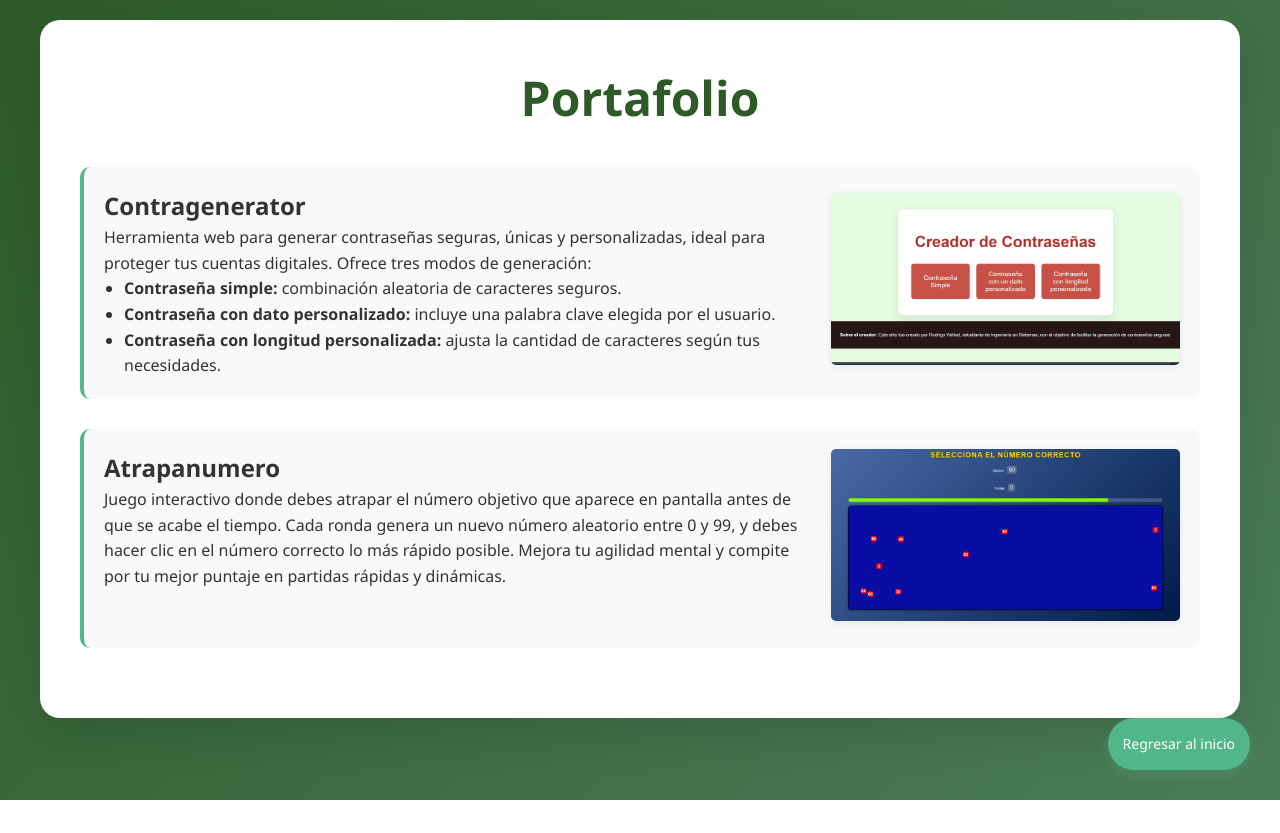
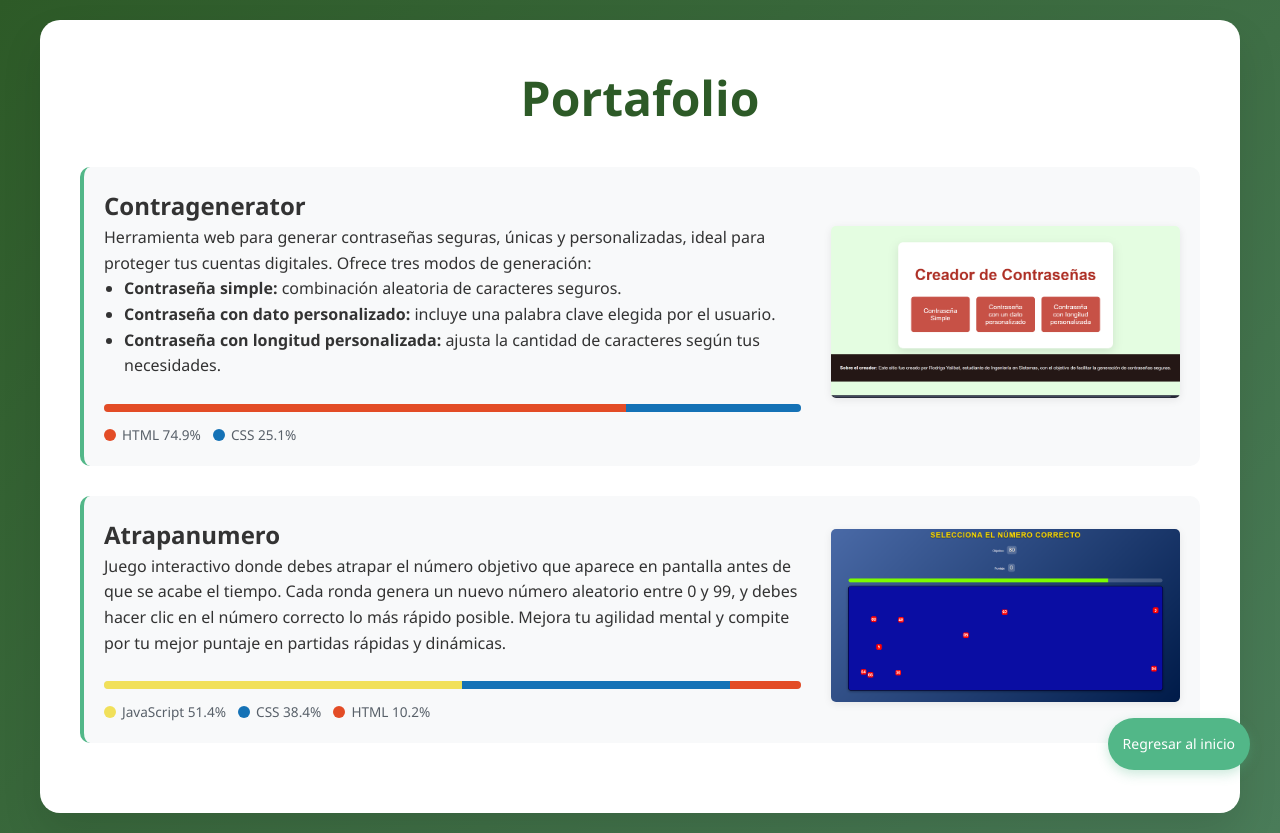
Before and after one commit to Rod-Rod-Rod/Rod-Rod-Rod, a plain HTML site: page portafolio.html in a window 1280 px wide. Before the commit the page ends 800 px from the top, so only its background shows below. Drawn offline with Linux system fonts and the light colour scheme.

Commit message:
Updates del portafolio

```diff
--- a/portafolio.css
+++ b/portafolio.css
@@ -109,6 +109,83 @@ body {
     transform: scale(1.03);
 }
 
+/* Barra de lenguajes - CORREGIDA */
+.languages-bar {
+    margin-top: 25px;
+    width: 100%;
+}
+
+.languages-main-bar {
+    height: 8px;
+    background: #e1e4e8;
+    border-radius: 6px;
+    overflow: hidden;
+    display: flex;
+    margin-bottom: 12px;
+    width: 100%;
+    position: relative;
+}
+
+.language-segment {
+    height: 100%;
+    width: 0%;
+    transition: width 1.5s ease-in-out;
+    transition-delay: 0.5s;
+}
+
+/* Inicializar las barras con width 0 por defecto */
+.language-segment:not(.animated) {
+    width: 0% !important;
+}
+
+.language-segment.html-segment {
+    background: #e34c26;
+}
+
+.language-segment.css-segment {
+    background: #1572b6;
+}
+
+.language-segment.js-segment {
+    background: #f1e05a;
+}
+
+.languages-labels {
+    display: flex;
+    flex-wrap: wrap;
+    gap: 12px;
+    font-size: 0.85em;
+}
+
+.language-label {
+    display: flex;
+    align-items: center;
+    gap: 6px;
+}
+
+.language-dot {
+    width: 12px;
+    height: 12px;
+    border-radius: 50%;
+}
+
+.language-dot.html-dot {
+    background: #e34c26;
+}
+
+.language-dot.css-dot {
+    background: #1572b6;
+}
+
+.language-dot.js-dot {
+    background: #f1e05a;
+}
+
+.language-text {
+    color: #586069;
+    font-weight: 500;
+}
+
 /* Botón de regreso */
 .return {
     position: fixed;
@@ -176,6 +253,15 @@ body {
         right: 20px;
         padding: 12px;
     }
+
+    .languages-bar {
+        margin-top: 20px;
+    }
+
+    .languages-labels {
+        gap: 8px;
+        font-size: 0.8em;
+    }
 }
 
 @media (max-width: 767px) {
@@ -202,6 +288,20 @@ body {
         padding: 12px;
         font-size: 13px;
     }
+
+    .languages-bar {
+        margin-top: 15px;
+    }
+
+    .languages-labels {
+        gap: 6px;
+        font-size: 0.75em;
+    }
+
+    .language-dot {
+        width: 10px;
+        height: 10px;
+    }
 }
 
 @media (max-width: 480px) {
--- a/portafolio.html
+++ b/portafolio.html
@@ -25,6 +25,22 @@
                             <li><b>Contraseña con dato personalizado:</b> incluye una palabra clave elegida por el usuario.</li>
                             <li><b>Contraseña con longitud personalizada:</b> ajusta la cantidad de caracteres según tus necesidades.</li>
                         </ul>
+                        <div class="languages-bar">
+                            <div class="languages-main-bar">
+                                <div class="language-segment html-segment" data-percentage="74.9"></div>
+                                <div class="language-segment css-segment" data-percentage="25.1"></div>
+                            </div>
+                            <div class="languages-labels">
+                                <div class="language-label">
+                                    <div class="language-dot html-dot"></div>
+                                    <span class="language-text">HTML 74.9%</span>
+                                </div>
+                                <div class="language-label">
+                                    <div class="language-dot css-dot"></div>
+                                    <span class="language-text">CSS 25.1%</span>
+                                </div>
+                            </div>
+                        </div>
                     </div>
                     <div class="right-column">
                         <a href="https://rod-rod-rod.github.io/contragenerator/index.html" target="_blank">
@@ -44,6 +60,27 @@
                             0 y 99, y debes hacer clic en el número correcto lo más rápido posible. Mejora tu
                             agilidad mental y compite por tu mejor puntaje en partidas rápidas y dinámicas.
                         </p>
+                        <div class="languages-bar">
+                            <div class="languages-main-bar">
+                                <div class="language-segment js-segment" data-percentage="51.4"></div>
+                                <div class="language-segment css-segment" data-percentage="38.4"></div>
+                                <div class="language-segment html-segment" data-percentage="10.2"></div>
+                            </div>
+                            <div class="languages-labels">
+                                <div class="language-label">
+                                    <div class="language-dot js-dot"></div>
+                                    <span class="language-text">JavaScript 51.4%</span>
+                                </div>
+                                <div class="language-label">
+                                    <div class="language-dot css-dot"></div>
+                                    <span class="language-text">CSS 38.4%</span>
+                                </div>
+                                <div class="language-label">
+                                    <div class="language-dot html-dot"></div>
+                                    <span class="language-text">HTML 10.2%</span>
+                                </div>
+                            </div>
+                        </div>
                     </div>
                     <div class="right-column">
                         <a href="https://rod-rod-rod.github.io/atrapanumero/" target="_blank">
--- a/portafolio.js
+++ b/portafolio.js
@@ -1,6 +1,7 @@
 // Actualizar indicador de dispositivo
 function updateDeviceIndicator() {
     const indicator = document.getElementById('deviceIndicator');
+    if (indicator) {
         if (window.innerWidth < 480) {
             indicator.textContent = 'Móvil Pequeño';
         } else if (window.innerWidth < 768) {
@@ -11,17 +12,65 @@ function updateDeviceIndicator() {
             indicator.textContent = 'Desktop';
         }
     }
+}
 
 // Inicializar y configurar eventos
 document.addEventListener('DOMContentLoaded', function() {
     updateDeviceIndicator();
     window.addEventListener('resize', updateDeviceIndicator);
 
-    // Animación de elementos
+    // Animación de elementos con un pequeño retraso
+    setTimeout(() => {
         const items = document.querySelectorAll('.proy-item');
         items.forEach((item, index) => {
             setTimeout(() => {
-            item.style.opacity = '1';
-        }, 300 * index);
+                item.style.opacity = '0.5';
+            }, 500 * index);
         });
+    }, 1000);
+
+    // Animar barras de lenguajes después de que se cargue la página
+    setTimeout(() => {
+        animateLanguageBars();
+    }, 100);
 });
+
+function animateLanguageBars() {
+    const languageSegments = document.querySelectorAll('.language-segment');
+
+    languageSegments.forEach(segment => {
+        segment.style.width = '0%';
+    });
+
+    const observer = new IntersectionObserver((entries) => {
+        entries.forEach(entry => {
+            if (entry.isIntersecting) {
+                const segment = entry.target;
+                const percentage = segment.getAttribute('data-percentage');
+
+                // Pequeño retraso antes de animar
+                setTimeout(() => {
+                    segment.style.width = percentage + '%';
+                    segment.classList.add('animated');
+                }, 1000);
+
+                observer.unobserve(segment);
+            }
+        });
+    }, { threshold: 0.5 });
+
+    // Observar cada segmento
+    languageSegments.forEach(segment => {
+        observer.observe(segment);
+    });
+
+    setTimeout(() => {
+        languageSegments.forEach(segment => {
+            if (!segment.classList.contains('animated')) {
+                const percentage = segment.getAttribute('data-percentage');
+                segment.style.width = percentage + '%';
+                segment.classList.add('animated');
+            }
+        });
+    }, 1000);
+}
```
Lines whose indentation alone changed are shown as unchanged.
